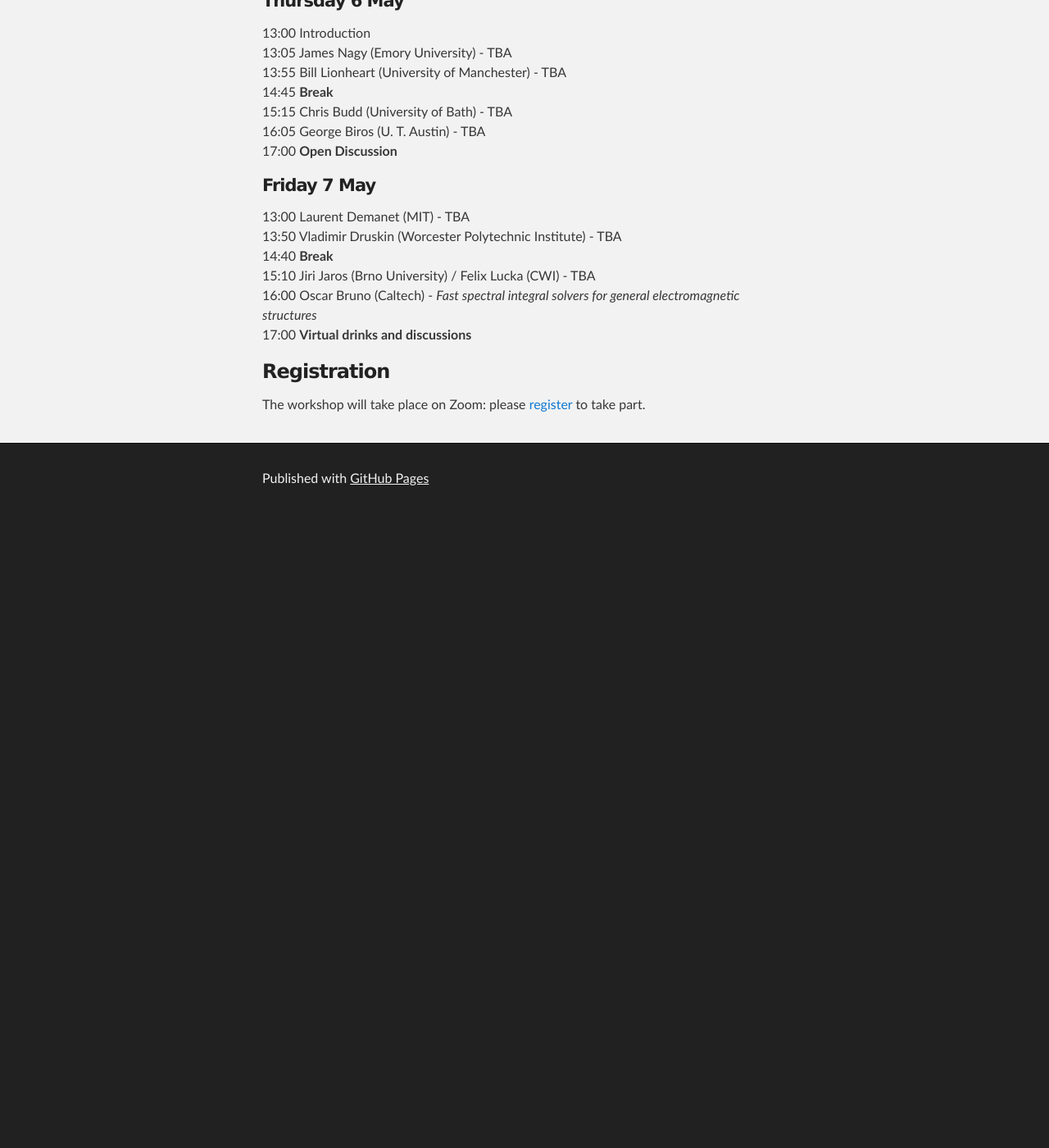
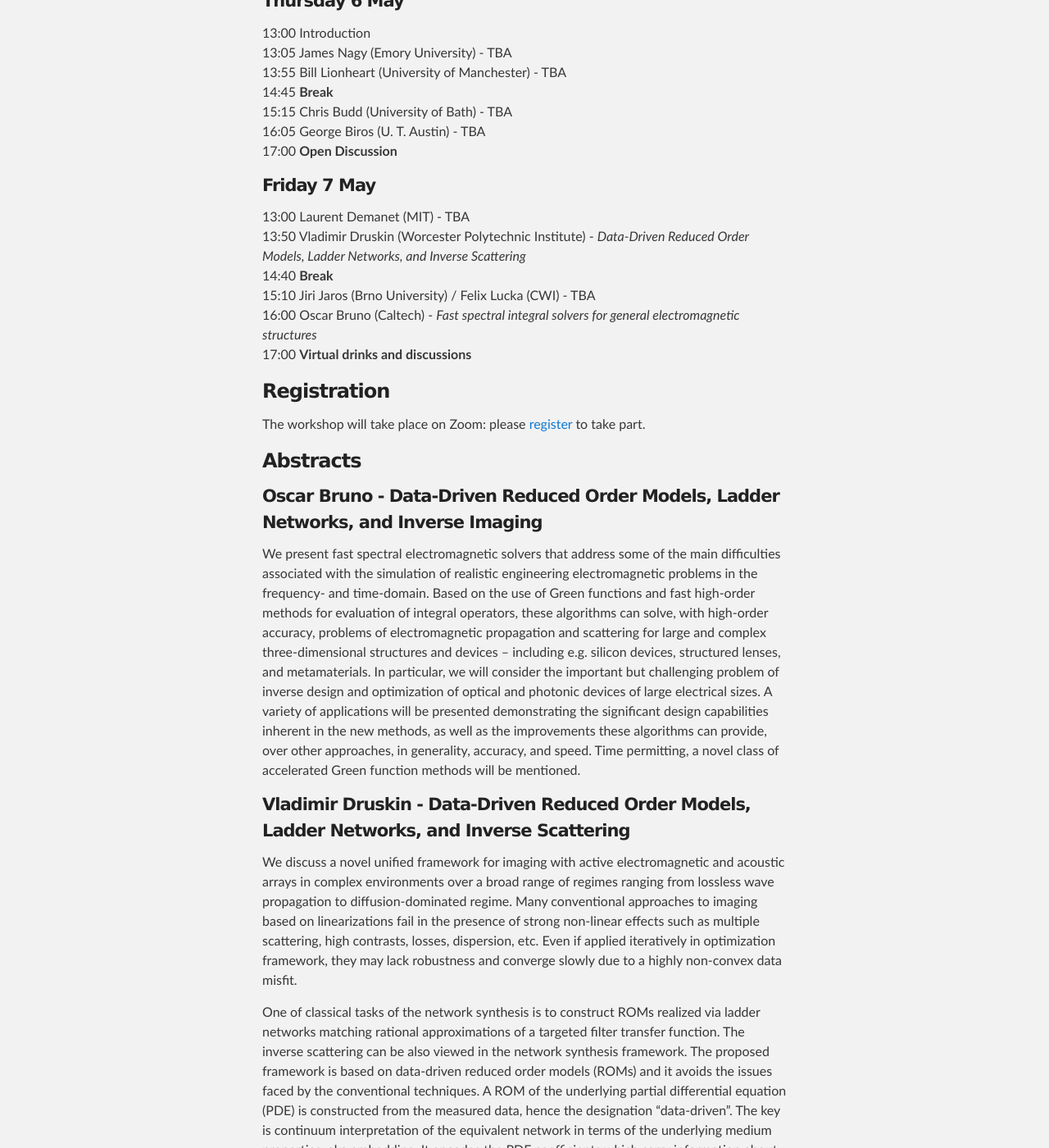
Before and after one commit to Excalibur-SLE/Excalibur-SLE.github.io, a Jekyll site: the page built from workshop4.md, in a window 1280 px wide and 1400 px high, scrolled down 883 px. Shown: the whole window at 82% size. Built offline with Jekyll 4.4.1, drawn with Linux system fonts in a browser that asks for light colours; our own code applies the rules of GitHub Pages for plain Markdown files; before the commit the page ends 1513 px from its top, so only the background shows below that; some of the changed text lies outside the part shown.

Commit message:
Update workshop4.md

```diff
--- a/workshop4.md
+++ b/workshop4.md
@@ -43,7 +43,7 @@ uncertainty in the formulation of inverse problems.
 #### Friday 7 May
 
 13:00 Laurent Demanet (MIT) - TBA
-13:50 Vladimir Druskin (Worcester Polytechnic Institute) - TBA
+13:50 Vladimir Druskin (Worcester Polytechnic Institute) - *Data-Driven Reduced Order Models, Ladder Networks, and Inverse Scattering*
 14:40 **Break**
 15:10 Jiri Jaros (Brno University) / Felix Lucka (CWI) - TBA
 16:00 Oscar Bruno (Caltech) - *Fast spectral integral solvers for general electromagnetic structures*
@@ -53,3 +53,17 @@ uncertainty in the formulation of inverse problems.
 ### Registration
 
 The workshop will take place on Zoom: please [register](https://www.eventbrite.co.uk/e/excalibur-workshop-on-inverse-problems-and-optimisation-tickets-149191430585) to take part.
+
+### Abstracts
+
+#### Oscar Bruno - Data-Driven Reduced Order Models, Ladder Networks, and Inverse Imaging
+
+We present fast spectral electromagnetic solvers that address some of the main difficulties associated with the simulation of realistic engineering electromagnetic problems in the frequency- and time-domain. Based on the use of Green functions and fast high-order methods for evaluation of integral operators, these algorithms can solve, with high-order accuracy, problems of electromagnetic propagation and scattering for large and complex three-dimensional structures and devices -- including e.g. silicon devices, structured lenses, and metamaterials. In particular, we will consider the important but challenging problem of inverse design and optimization of optical and photonic devices of large electrical sizes. A variety of applications will be presented demonstrating the significant design capabilities inherent in the new methods, as well as the improvements these algorithms can provide, over other approaches, in generality, accuracy, and speed. Time permitting, a novel class of accelerated Green function methods will be mentioned.
+
+#### Vladimir Druskin - Data-Driven Reduced Order Models, Ladder Networks, and Inverse Scattering
+
+We discuss a novel unified framework for imaging with active electromagnetic and acoustic arrays in complex environments over a broad range of regimes ranging from lossless wave propagation to diffusion-dominated regime. Many conventional approaches to imaging based on linearizations fail in the presence of strong non-linear effects such as multiple scattering, high contrasts, losses, dispersion, etc. Even if applied iteratively in optimization framework, they may lack robustness and converge slowly due to a highly non-convex data misfit.
+
+One of classical tasks of the network synthesis is to construct ROMs realized via ladder networks matching rational approximations of a targeted filter transfer function. The inverse scattering can be also viewed in the network synthesis framework. The proposed framework is based on data-driven reduced order models (ROMs) and it avoids the issues faced by the conventional techniques. A ROM of the underlying partial differential equation (PDE) is constructed from the measured data, hence the designation “data-driven”. The key is continuum interpretation of the equivalent network in terms of the underlying medium properties, aka embedding.  It encodes the PDE coefficients which carry information about the target. Construction of the ROM is a highly non-linear process that “absorbs” much of the nonlinearity of the problem, thus making the subsequent imaging a lot more straightforward.  For example, it allows us to avoid local minima in optimization frameworks and for some problems even to develop direct nonlinear imaging algorithms.
+
+We will show a number  of 2D numerical experiments ranging from seismic full wave inversion   to radar imaging.   This is joint work with Liliana Borcea, Alex Mamonov, Shari Moskow, Mikhail Zaslavsky and Jorn Zimmerling.
```
